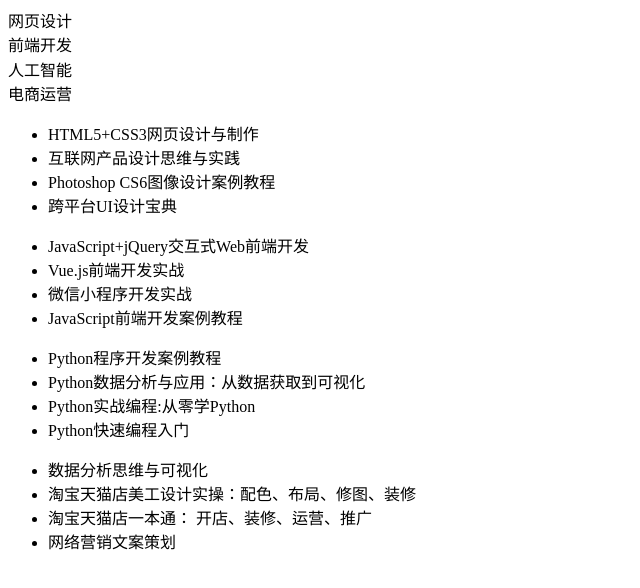
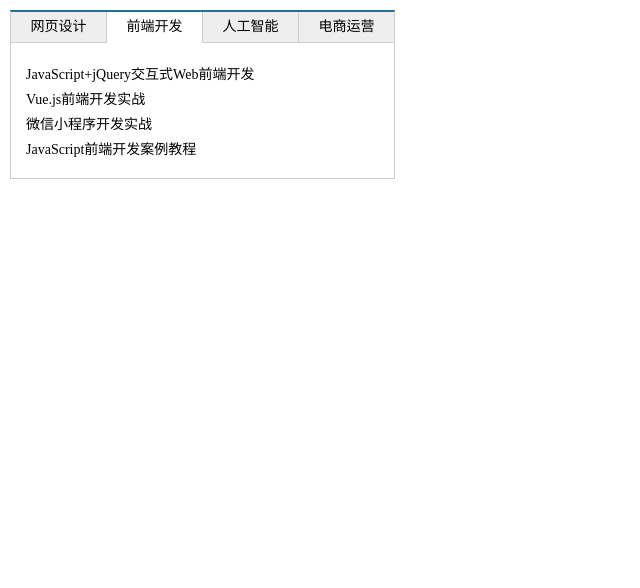
Before and after one commit to yyurrt/yyurrt.github.io, a plain HTML site: page index.html in a window 1280 px wide. Shown: the whole page, without its empty margins (0-640 px from the left). Drawn offline with Linux system fonts and the light colour scheme.

Commit message:
Update index.html

```diff
--- a/index.html
+++ b/index.html
@@ -3,7 +3,7 @@
 <head>
 <meta charset="utf-8">
 <title>Tab栏切换</title>
-<link href=".css" rel="stylesheet" type="text/css">
+<link href="index.css" rel="stylesheet" type="text/css">
 <script type="text/Javascript" src="index.js"></script>
 </head>
 <body>
```
